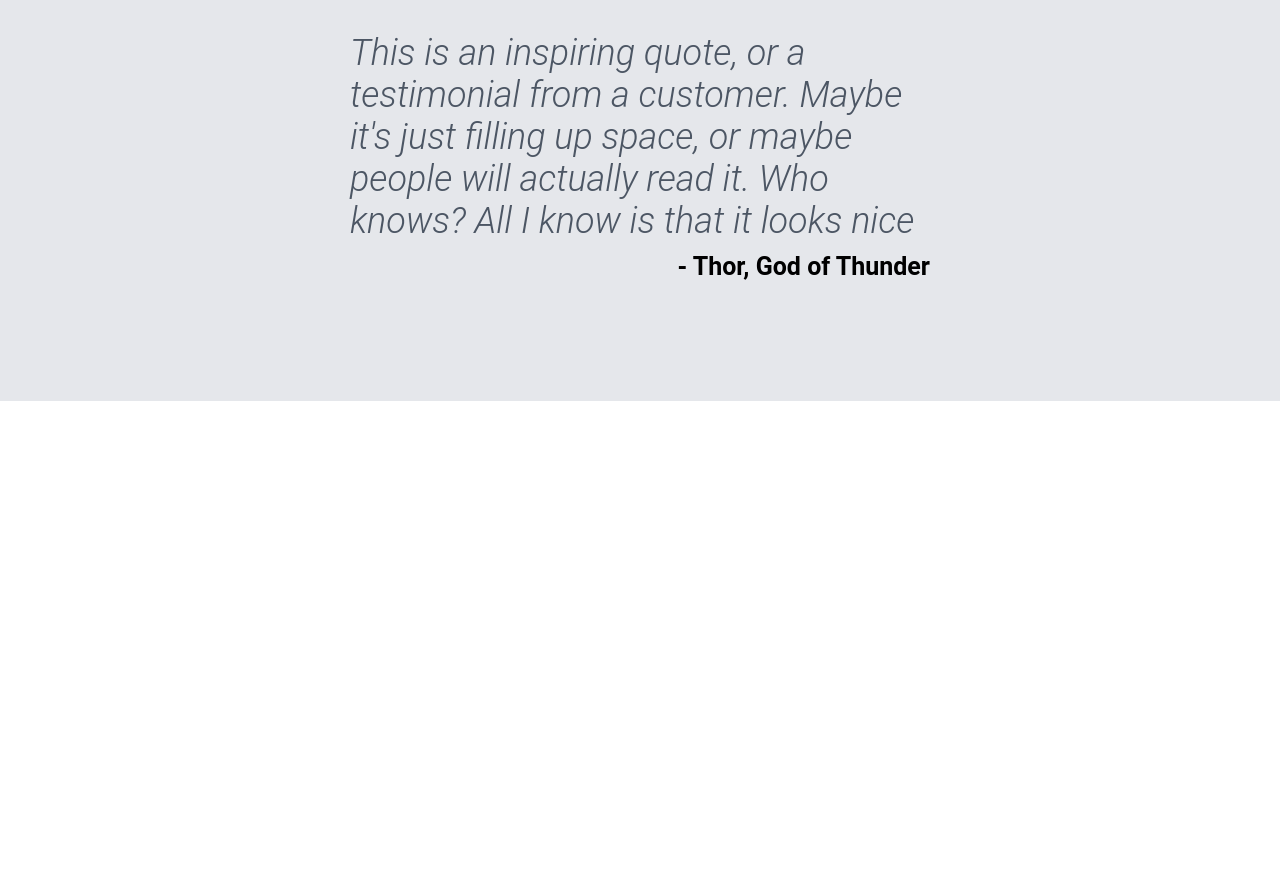
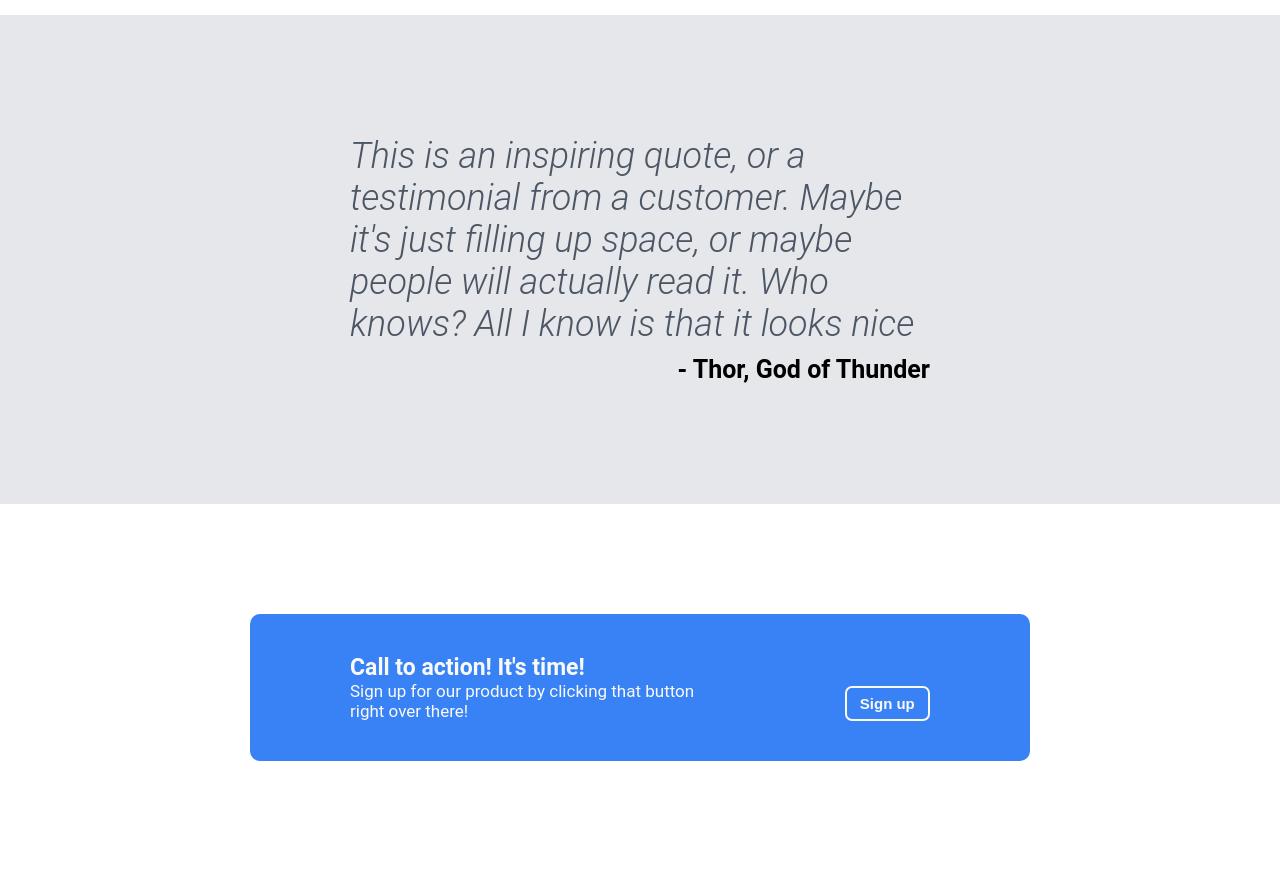
Before and after one commit to bavinphoneholder1/my-landing-page, a plain HTML site: page index.html in a window 1280 px wide. Shown: the part 998-1869 px from the top of the page. Before the commit the page ends 1399 px from the top, so only its background shows below. Drawn offline with Linux system fonts and the light colour scheme.

Commit message:
10.12.2026 - add last section
Added the last and final section
Updated selector from type selector to class selector

```diff
--- a/index.html
+++ b/index.html
@@ -20,7 +20,7 @@
         <div class="hero-section-signup">
             <div class="main-text">This website is awesome</div>
             <div class="sub-text">This website has some subtext that goes here under the main title. It's smaller font and the color is lower contrast</div>
-            <button>Sign up</button>
+            <button class="hero-section-signup-button">Sign up</button>
         </div>
         <img class="hero-section-image" src="images/placeholder1.png" alt="">
     </div>
@@ -56,5 +56,15 @@
 
         <div class="quoter">- Thor, God of Thunder</div>
     </div>
+
+    <div class="sign-up-section">
+        <div class="sign-up-banner">
+            <div class="sign-up-caption">
+                <div class="call-to-action">Call to action! It's time!</div>
+                <div class="sign-up-extra-text">Sign up for our product by clicking that button right over there!</div>
+            </div>
+            <button class="call-to-action-sign-up-button">Sign up</button>
+        </div>
+    </div>
 </body>
 </html>
--- a/styles.css
+++ b/styles.css
@@ -6,7 +6,7 @@ body {
 
 .header {
     background-color: #1F2937;
-    padding: 0 150px;
+    padding: 0 250px;
     display: flex;
     justify-content: space-between;
     align-items: center;
@@ -15,6 +15,7 @@ body {
 .header-logo {
     font-size: 24px;
     color: #F9FAF8;
+    font-weight: bold;
 }
 
 a {
@@ -32,7 +33,7 @@ a {
 
 .hero-section {
     background-color: #1F2937;
-    padding: 110px 150px;
+    padding: 110px 250px;
     display: flex;
     gap: 50px;
     align-items: center;
@@ -44,9 +45,9 @@ a {
     gap: 10px;
 }
 
-button {
+.hero-section-signup-button {
     width: 110px;
-    height: 30px;
+    height: 35px;
     background-color: #3882F6;
     border-radius: 7px;
     color: #F9FAF8;
@@ -134,3 +135,44 @@ button {
     display: flex;
     justify-content: end;
 }
+
+.sign-up-section {
+    padding: 110px 250px;
+}
+
+.sign-up-banner {
+    border-radius: 10px;
+    background-color: #3882F6;
+    color: #F9FAF8;
+    padding: 40px 100px;
+    display: flex;
+    gap: 150px;
+    justify-content:space-around;
+    align-items: flex-end;
+}
+
+.sign-up-caption {
+    display: flex;
+    flex-direction: column;
+    justify-items: center;
+}
+
+.call-to-action {
+    font-size: 23px;
+    font-weight: bold;
+}
+
+.sign-up-extra-text {
+    font-size: 17px;
+}
+
+.call-to-action-sign-up-button {
+    width: 110px;
+    height: 35px;
+    background-color: #3882F6;
+    border-radius: 7px;
+    color: #F9FAF8;
+    font-size: 15px;
+    font-weight: bold;
+    border: 2px solid #F9FAF8;
+}
```
